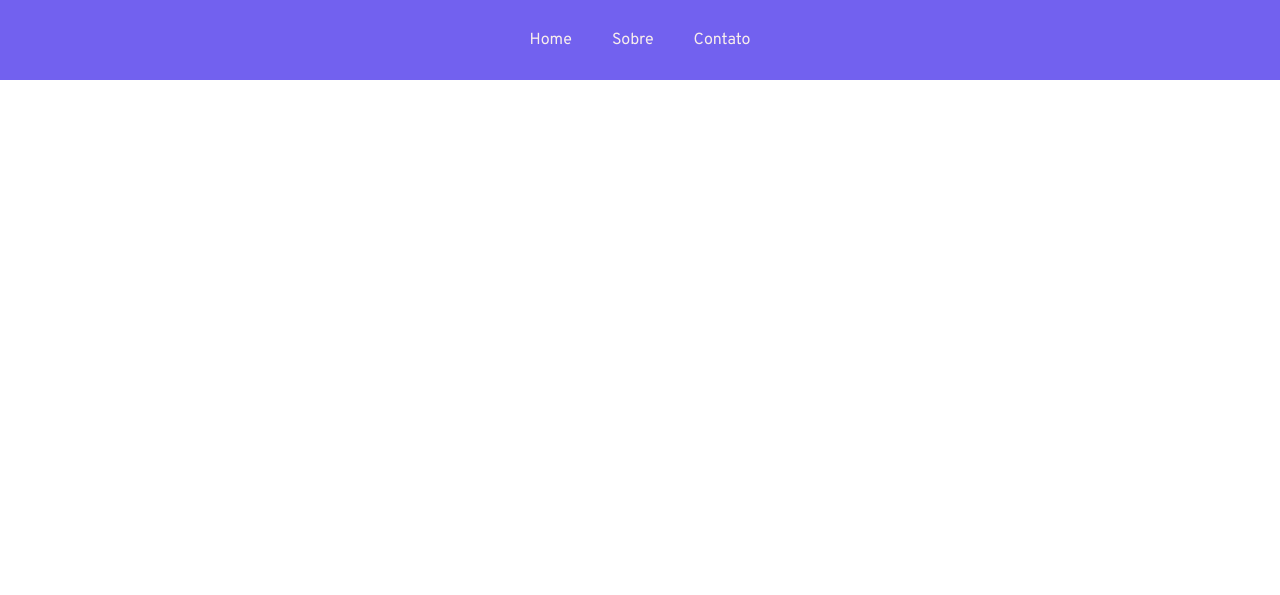
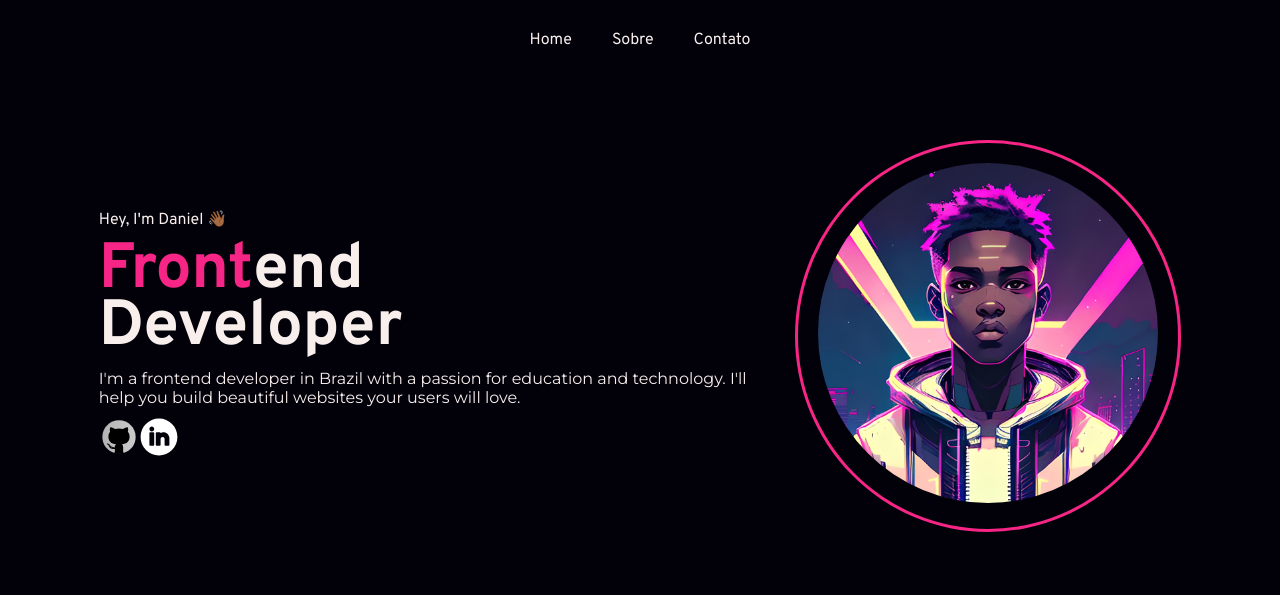
Before and after one commit to mendesdomingos/portfolio, a plain HTML site: page index.html in a window 1280 px wide. Drawn offline with Linux system fonts and the light colour scheme.

Commit message:
Created main part of homepage and styled a bit

```diff
--- a/assets/style/style.scss
+++ b/assets/style/style.scss
@@ -1,10 +1,12 @@
 // Font
-@import url('https://fonts.googleapis.com/css2?family=Overpass:ital,wght@0,100..900;1,100..900&display=swap');
+
+@import url('https://fonts.googleapis.com/css2?family=Montserrat:ital,wght@0,100..900;1,100..900&family=Overpass:ital,wght@0,100..900;1,100..900&display=swap');
 
 // Variables
 
-$header-bg: rgb(114, 97, 239);
-$font-color: rgb(248, 238, 236);
+$font-hover: #f72585;
+$font-color: #f8eeec;
+$background: #02010a;
 
 
 // Reset
@@ -18,13 +20,13 @@ $font-color: rgb(248, 238, 236);
 
 body {
     font-family: 'Overpass', sans-serif;
+    background-color: $background;
 }
 
 // Header
 
 header {
     width: 100vw;
-    background-color: $header-bg;
     padding: 30px;
 
     ul {
@@ -39,7 +41,8 @@ header {
         }
 
         a:hover {
-            text-decoration: 5px underline;
+            color: $font-hover;
+            transition: color 500ms ease-in-out;
         }
     }
 }
@@ -63,3 +66,75 @@ header {
 }
 
 // Main
+
+main {
+    color: $font-color;
+
+    .wrapper {
+        display: flex;
+        padding: 60px;
+        gap: 10px;
+        justify-content: space-evenly;
+        align-items: center;
+
+        button {
+            padding: 10px 25px;
+            margin-top: 10px;
+            border-radius: 0.5em;
+            border: none;
+            font-weight: 600;
+        }
+
+        button:hover {
+            background-color: #f72585;
+            color: $font-color;
+            transition: 150ms ease-in;
+        }
+
+        button:active {
+            transform: translate(0, 5px);
+            transition: 650ms ease-in-out;
+        }
+
+        h1 {
+            font-size: 4rem;
+        }
+
+        p {
+            font-family: 'Montserrat', sans-serif;
+        }
+
+        a img {
+            width: 40px;
+            margin-top: 10px;
+        }
+
+        .invert-color {
+            filter: invert(100%);
+        }
+
+        .align {
+            display: flex;
+            align-items: center
+        }
+
+        .margin {
+            margin-top: -25px;
+        }
+
+        .color {
+            color: #f72585;
+        }
+    }
+
+    .img {
+        border: 3px #f72585 solid;
+        border-radius: 50%;
+        padding: 20px;
+
+        img {
+            width: 340px;
+            border-radius: 50%;
+        }
+    }
+}
--- a/index.html
+++ b/index.html
@@ -1,11 +1,13 @@
 <!DOCTYPE html>
 <html lang="pt">
+
 <head>
     <meta charset="UTF-8">
     <meta name="viewport" content="width=device-width, initial-scale=1.0">
     <link rel="stylesheet" href="./assets/style/style.css">
     <title>Daniel Mendes</title>
 </head>
+
 <body>
     <header>
         <img id="menu-closed" src="./assets/images/menu_closed.svg" alt="">
@@ -16,6 +18,26 @@
         </ul>
     </header>
 
+    <main>
+        <div class="wrapper">
+            <div class="text"><span>Hey, I'm Daniel 👋🏾</span>
+                <h1><span class="color">Front</span>end</h1>
+                <h1 class="margin">Developer</h1>
+                <p>I'm a frontend developer in Brazil with a passion for education and technology. I'll<br> help you build beautiful websites your users will love.</p>
+                <div class="align">
+                 <a href="#"><img class="invert-color" src="./assets/images/icons8-github.svg" alt=""></a>
+                <a href="#"><img class="invert-color" src="./assets/images/icon-linkedin_2.svg" alt=""></a>
+                </div>
+
+            </div>
+
+            <div class="img">
+                <img src="./assets/images/avatar.jpeg" alt="">
+            </div>
+        </div>
+    </main>
+
     <script src="./assets/js/main.js"></script>
 </body>
+
 </html>
```
Also changed, not shown: assets/images/GitHub_Logo_White.png (added), assets/images/avatar.jpeg (added), assets/images/github-mark-white.png (added), assets/images/icon-linkedin.svg (added), assets/images/icon-linkedin_2.svg (added), assets/images/icons8-github (2).svg (added), assets/images/icons8-github.svg (added), assets/style/style.css.
